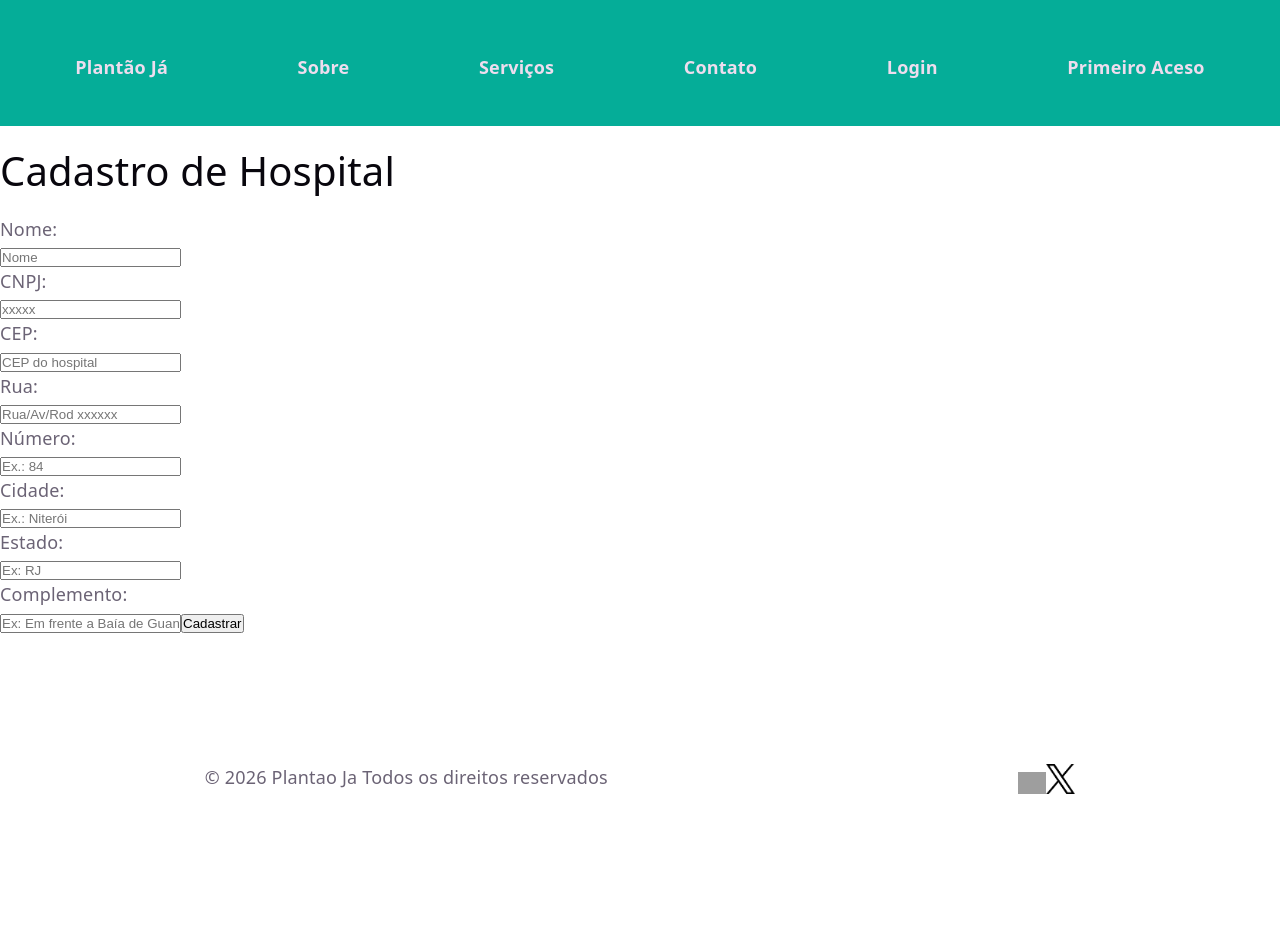
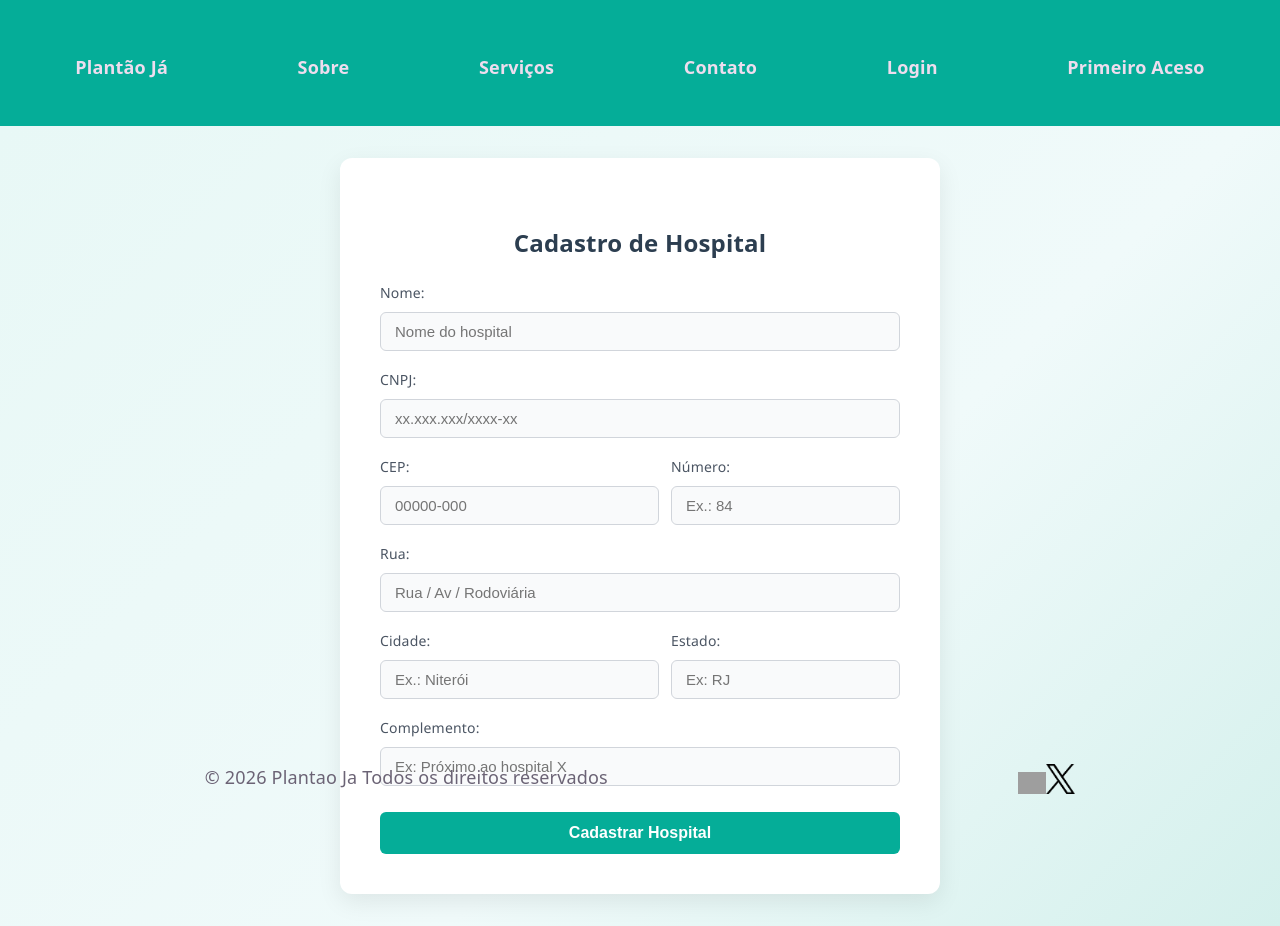
Before and after one commit to vaniacourses/trabalho-pratico-plantao-ja, a React (Vite) app in the folder frontend/plantao-ja/plantao-ja/: page /signin-hospital in a window 1280 px wide. Before the commit the page ends 800 px from the top, so only its background shows below. Built offline with nearby package versions, Linux system fonts and the light colour scheme; no server answers; grey boxes are pictures that could not be loaded.

Commit message:
feat: melhoria na página de cadastro de hospital e dashoard

```diff
--- a/frontend/plantao-ja/plantao-ja/src/pages/DashboardPage.tsx
+++ b/frontend/plantao-ja/plantao-ja/src/pages/DashboardPage.tsx
@@ -1,4 +1,5 @@
 import { Link } from 'react-router-dom';
+import { useHospitais } from '../hooks/useHospitals';
 
 
 const DashboardPage = () => {
@@ -7,6 +8,7 @@ const DashboardPage = () => {
         localStorage.getItem("user") || "{}"
     );
 
+    const { hospitais, loading, error } = useHospitais();
 
     return (
         <>
@@ -16,7 +18,14 @@ const DashboardPage = () => {
                 <p>
                     <Link to="/signin-hospital">Cadastrar Hospital</Link>
                 </p>
-
+                {loading === "loading" && <p>Carregando hospitais...</p>}
+                {error && <p>{error}</p>}
+                {hospitais.map(hospital => (
+                    <div key={hospital.id}>
+                        <h2>{hospital.nome}</h2>
+                        <p>{hospital.statusCadastro}</p>
+                    </div>
+                ))}
                 <p>
                     Cadastrar Plantão
                 </p>
--- /dev/null
+++ b/frontend/plantao-ja/plantao-ja/src/pages/SignInHospitalPage.css
@@ -0,0 +1,116 @@
+/* Container principal para centralizar tudo na tela */
+.signin-container {
+    display: flex;
+    justify-content: center;
+    align-items: center;
+    min-height: 100vh;
+    background: linear-gradient(135deg, #e8f8f6 0%, #f0fafa 60%, #d4f0ec 100%);;
+    padding: 20px;
+    font-family: 'Segoe UI', Tahoma, Geneva, Verdana, sans-serif;
+}
+
+/* Caixa do formulário */
+.signin-box {
+    background: #ffffff;
+    padding: 40px;
+    border-radius: 12px;
+    box-shadow: 0 8px 24px rgba(0, 0, 0, 0.08);
+    width: 100%;
+    max-width: 600px;
+}
+
+/* Título */
+.signin-box h1 {
+    color: #2c3e50;
+    font-size: 24px;
+    margin-bottom: 24px;
+    text-align: center;
+    font-weight: 600;
+}
+
+/* Estrutura dos grupos de input */
+.form-group {
+    display: flex;
+    flex-direction: column;
+    margin-bottom: 16px;
+}
+
+.form-group label {
+    font-size: 14px;
+    color: #4b5563;
+    margin-bottom: 6px;
+    font-weight: 500;
+}
+
+.form-group input {
+    padding: 10px 14px;
+    border: 1px solid #d1d5db;
+    border-radius: 6px;
+    font-size: 15px;
+    transition: all 0.2s ease;
+    background-color: #f9fafb;
+    color: #222;
+}
+
+/* Efeito de foco nos inputs */
+.form-group input:focus {
+    outline: none;
+    border-color: #3b82f6;
+    background-color: #fff;
+    box-shadow: 0 0 0 3px rgba(59, 130, 246, 0.15);
+}
+
+/* Linhas com mais de um input (lado a lado) */
+.form-row {
+    display: flex;
+    gap: 12px;
+}
+
+.size-70 { flex: 7; }
+.size-30 { flex: 3; }
+
+/* Botão de Envio */
+.btn-submit {
+    width: 100%;
+    padding: 12px;
+    background-color: #05ad98;
+    color: white;
+    border: none;
+    border-radius: 6px;
+    font-size: 16px;
+    font-weight: 600;
+    cursor: pointer;
+    transition: background-color 0.2s;
+    margin-top: 10px;
+}
+
+.btn-submit:hover {
+    background-color: #049e8b;
+}
+
+/* Tela de Sucesso */
+.success-message {
+    text-align: center;
+    padding: 20px 0;
+}
+
+.success-message h2 {
+    color: #10b981;
+    font-size: 22px;
+    margin-bottom: 20px;
+}
+
+.btn-back {
+    display: inline-block;
+    padding: 10px 20px;
+    background-color: #10b981;
+    color: white;
+    text-decoration: none;
+    border-radius: 6px;
+    font-weight: 500;
+    transition: background-color 0.2s;
+}
+
+.btn-back:hover {
+    background-color: #059669;
+}
--- a/frontend/plantao-ja/plantao-ja/src/pages/SignInHospitalPage.tsx
+++ b/frontend/plantao-ja/plantao-ja/src/pages/SignInHospitalPage.tsx
@@ -1,7 +1,7 @@
-import React, { useState } from  "react";
+import React, { useState } from "react";
 import { Link } from "react-router-dom";
 import { useHospitais } from "../hooks/useHospitals";
-//import './SignInHospitalPage.css'
+import './SignInHospitalPage.css';
 
 interface SignInHospitalPageProps {
     title?: string;
@@ -11,79 +11,112 @@ const user = JSON.parse(
   localStorage.getItem("user") || "{}"
 );
 
-const SignInHospitalPage: React.FC<SignInHospitalPageProps> = ({title = "Cadastro de Hospital"}) => {
+const SignInHospitalPage: React.FC<SignInHospitalPageProps> = ({ title = "Cadastro de Hospital" }) => {
 
-    const [nome, setNome] = useState(""); //1.Define o estado
-    const [cnpj, setCnpj] = useState("")
-    const [cep, setCep] = useState("")
-    const [rua, setRua] = useState("")
-    const [numero, setNumero] = useState("")
-    const [cidade, setCidade] = useState("")
-    const [estado, setEstado] = useState("")
-    const [complemento, setComplemento] = useState("")
-    const [status, setStatus] = useState(true)
+    const [nome, setNome] = useState("");
+    const [cnpj, setCnpj] = useState("");
+    const [cep, setCep] = useState("");
+    const [rua, setRua] = useState("");
+    const [numero, setNumero] = useState("");
+    const [cidade, setCidade] = useState("");
+    const [estado, setEstado] = useState("");
+    const [complemento, setComplemento] = useState("");
+    const [status, setStatus] = useState(true);
 
     const { criarHospital } = useHospitais();
 
-    const handleSubmit = async (e: React.SubmitEvent) => {
-        e.preventDefault()
-        status: true
-        const endereco = {cep, rua, numero: Number(numero), complemento}
-        const hospital = { nome, cnpj, statusCadastro:"ATIVO", notaMedia:0, endereco, gestorId: user.id}
+    const handleSubmit = async (e: React.SubmitEvent) => { // Ajustado para FormEvent
+        e.preventDefault();
+
+        const endereco = { cep, rua, numero: Number(numero), complemento };
+        const hospital = { nome, cnpj, statusCadastro: "ATIVO", notaMedia: 0, endereco, gestorId: user.id };
+
         try {
             await criarHospital(hospital);
-            setNome("")
-            setCnpj("")
-            setCep("")
-            setRua("")
-            setNumero("")
-            setCidade("")
-            setEstado("")
-            setComplemento("")
-            setStatus(false)
-        } catch(error) {
+            setNome("");
+            setCnpj("");
+            setCep("");
+            setRua("");
+            setNumero("");
+            setCidade("");
+            setEstado("");
+            setComplemento("");
+            setStatus(false);
+        } catch (error) {
             console.error("Connection error:", error);
         }
-    }
+    };
 
     return (
-        <div id="root">
-            <h1>{title}</h1>
+        <div className="signin-container"> {/* Mudado de id="root" para classe específica para evitar conflito global */}
             <div className="signin-box">
-                {status&&<form onSubmit={handleSubmit}>
-                    <p>Nome:</p>
-                    <input type="text" name="nome" placeholder="Nome" id="user-id" value={nome}
-                    onChange={(e) => setNome(e.target.value)}/>
-                    <p>CNPJ:</p>
-                    <input type="text" name="cnpj" placeholder="xxxxx" id="cnpj" value={cnpj}
-                    onChange={(e) => setCnpj(e.target.value)}/>
-                    <p>CEP:</p>
-                    <input type="text" name="cep" placeholder="CEP do hospital" id="cep" value={cep}
-                    onChange={(e) => setCep(e.target.value)}/>
-                    <p>Rua:</p>
-                    <input type="text" name="rua" placeholder="Rua/Av/Rod xxxxxx" id="rua" value={rua}
-                    onChange={(e) => setRua(e.target.value)}/>
-                    <p>Número:</p>
-                    <input type="text" name="numero" placeholder="Ex.: 84" id="numero" value={numero}
-                    onChange={(e) => setNumero(e.target.value)}/>
-                    <p>Cidade:</p>
-                    <input type="text" name="cidade" placeholder="Ex.: Niterói" id="cidade" value={cidade}
-                    onChange={(e) => setCidade(e.target.value)}/>
-                    <p>Estado:</p>
-                    <input type="text" name="estado" placeholder="Ex: RJ" id="estado" value={estado}
-                    onChange={(e) => setEstado(e.target.value)}/>
-                    <p>Complemento:</p>
-                    <input type="text" name="complemento" placeholder="Ex: Em frente a Baía de Guanabara" id="complemento" value={complemento}
-                    onChange={(e) => setComplemento(e.target.value)}/>
-                    <button type='submit'>Cadastrar</button>
-                </form>}
-                {!status&&<h2>
-                    Hospital cadastrado com sucesso!<br/>
-                    <Link to="/dashboard">Voltar</Link>
-                    </h2>}
+                <h1>{title}</h1>
+
+                {status && (
+                    <form onSubmit={handleSubmit}>
+                        <div className="form-group">
+                            <label htmlFor="user-id">Nome:</label>
+                            <input type="text" name="nome" placeholder="Nome do hospital" id="user-id" value={nome}
+                            onChange={(e) => setNome(e.target.value)} required />
+                        </div>
+
+                        <div className="form-group">
+                            <label htmlFor="cnpj">CNPJ:</label>
+                            <input type="text" name="cnpj" placeholder="xx.xxx.xxx/xxxx-xx" id="cnpj" value={cnpj}
+                            onChange={(e) => setCnpj(e.target.value)} required />
+                        </div>
+
+                        <div className="form-row">
+                            <div className="form-group size-70">
+                                <label htmlFor="cep">CEP:</label>
+                                <input type="text" name="cep" placeholder="00000-000" id="cep" value={cep}
+                                onChange={(e) => setCep(e.target.value)} required />
+                            </div>
+                            <div className="form-group size-30">
+                                <label htmlFor="numero">Número:</label>
+                                <input type="text" name="numero" placeholder="Ex.: 84" id="numero" value={numero}
+                                onChange={(e) => setNumero(e.target.value)} required />
+                            </div>
+                        </div>
+
+                        <div className="form-group">
+                            <label htmlFor="rua">Rua:</label>
+                            <input type="text" name="rua" placeholder="Rua / Av / Rodoviária" id="rua" value={rua}
+                            onChange={(e) => setRua(e.target.value)} required />
+                        </div>
+
+                        <div className="form-row">
+                            <div className="form-group size-70">
+                                <label htmlFor="cidade">Cidade:</label>
+                                <input type="text" name="cidade" placeholder="Ex.: Niterói" id="cidade" value={cidade}
+                                onChange={(e) => setCidade(e.target.value)} required />
+                            </div>
+                            <div className="form-group size-30">
+                                <label htmlFor="estado">Estado:</label>
+                                <input type="text" name="estado" placeholder="Ex: RJ" id="estado" value={estado}
+                                onChange={(e) => setEstado(e.target.value)} required />
+                            </div>
+                        </div>
+
+                        <div className="form-group">
+                            <label htmlFor="complemento">Complemento:</label>
+                            <input type="text" name="complemento" placeholder="Ex: Próximo ao hospital X" id="complemento" value={complemento}
+                            onChange={(e) => setComplemento(e.target.value)} />
+                        </div>
+
+                        <button type='submit' className="btn-submit">Cadastrar Hospital</button>
+                    </form>
+                )}
+
+                {!status && (
+                    <div className="success-message">
+                        <h2>Hospital cadastrado com sucesso!</h2>
+                        <Link to="/dashboard" className="btn-back">Voltar para o Dashboard</Link>
+                    </div>
+                )}
             </div>
         </div>
-    )
-}
+    );
+};
 
 export default SignInHospitalPage;
```
